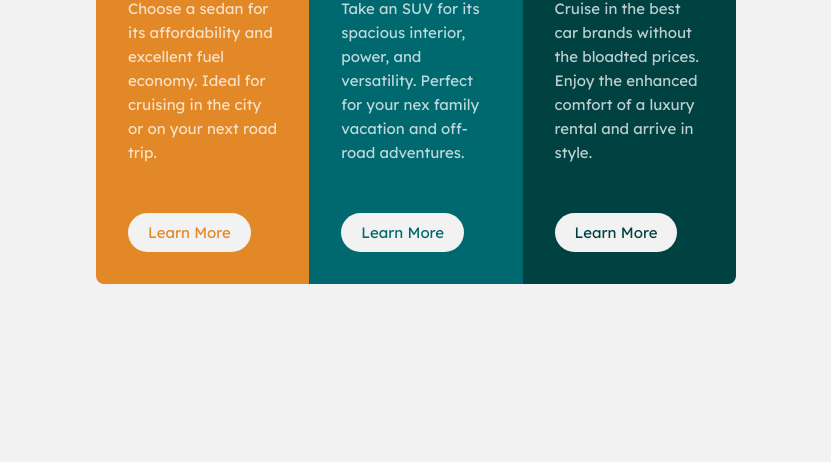
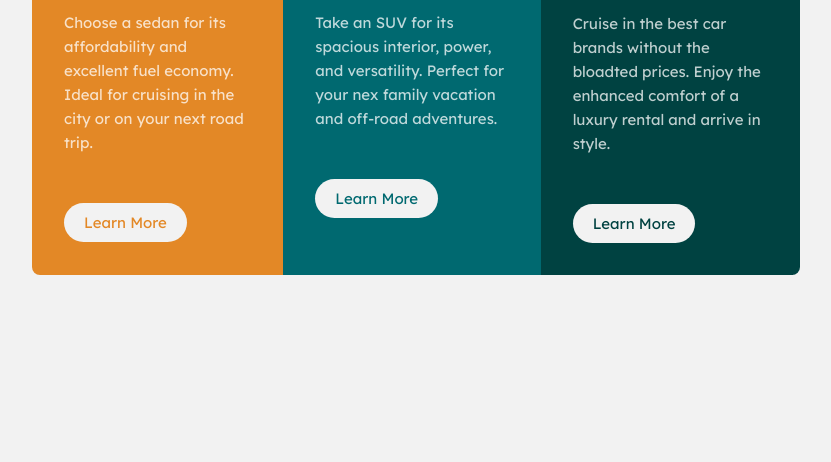
Before and after one commit to suchAGuyLikeMe/frontendMentor-3columnPreviewCardComponent, a plain HTML site: page index.html in a window 1280 px wide. Shown: the part 338-800 px from the top of the page, without its empty margins (224-1055 px from the left). Drawn offline with Linux system fonts and the light colour scheme.

Commit message:
updated index.html and main.css

```diff
--- a/css/main.css
+++ b/css/main.css
@@ -62,15 +62,21 @@
 body{
     background-color: var(--neutral-very-light-gray);
     font-size: var(--font-size);
+}
+body,
+main{
     width: 100vw;
     height: 100vh;
     display: grid;
     place-items: center;
 }
 
-main{
-    max-width: 80%;
-    max-height: 95%;
+article{
+    display: flex;
+    flex-direction: column;
+    border-radius: 0.5rem;
+    max-width: 80vw;
+    max-height: 80%;
 }
 
 section{
@@ -130,7 +136,6 @@ a{
     padding: 0.625rem 1.25rem;
     text-transform: capitalize;
     text-decoration: none;
-    place-items: left;
     margin-top: 1rem;
 }
 
@@ -176,12 +181,10 @@ a:focus{
 }
 
 @media screen and (min-width: 600px){
-    main{
-        max-width: 50%;
-    }
-    section{
-        float: left;
-        width: 33.33%;
+    article{
+        display: flex;
+        flex-direction: row;
+        width: 60vw;
     }
 
     img{
--- a/index.html
+++ b/index.html
@@ -17,26 +17,37 @@
 </head>
 <body>
     <main>
+        <article>
             <section class="sedan-section">
-            <img src="img/icon-sedans.svg" alt="sedan vehicle">
+                <img src="img/icon-sedans.svg" alt="" aria-hidden="true">
                 <h1>Sedans</h1>
-            <p>Choose a sedan for its affordability and excellent fuel economy. Ideal for cruising in the city or on your next road trip.</p>
+                <p>
+                    Choose a sedan for its affordability and excellent fuel economy.
+                    Ideal for cruising in the city or on your next road trip.
+                </p>
                 <a href="#" class="sedanLink">Learn more</a>
             </section>
 
             <section class="suv-section">
-            <img src="img/icon-suvs.svg" alt="suv vehicle">
+                <img src="img/icon-suvs.svg" alt="" aria-hidden="true">
                 <h1>SUVS</h1>
-            <p>Take an SUV for its spacious interior, power, and versatility. Perfect for your nex family vacation and off-road adventures.</p>
+                <p>
+                    Take an SUV for its spacious interior, power, and versatility.
+                    Perfect for your nex family vacation and off-road adventures.
+                </p>
                 <a href="#" class="suvLink">Learn more</a>
             </section>
 
             <section class="luxury-section">
-            <img src="img/icon-luxury.svg" alt="luxury vehicle">
+                <img src="img/icon-luxury.svg" alt="" aria-hidden="true">
                 <h1>Luxury</h1>
-            <p>Cruise in the best car brands without the bloadted prices. Enjoy the enhanced comfort of a luxury rental and arrive in style.</p>
+                <p>
+                    Cruise in the best car brands without the bloadted prices.
+                    Enjoy the enhanced comfort of a luxury rental and arrive in style.
+                </p>
                 <a href="#" class="luxuryLink">Learn more</a>
             </section>
+        </article>
     </main>
 </body>
 </html>
```
Lines whose indentation alone changed are shown as unchanged.
